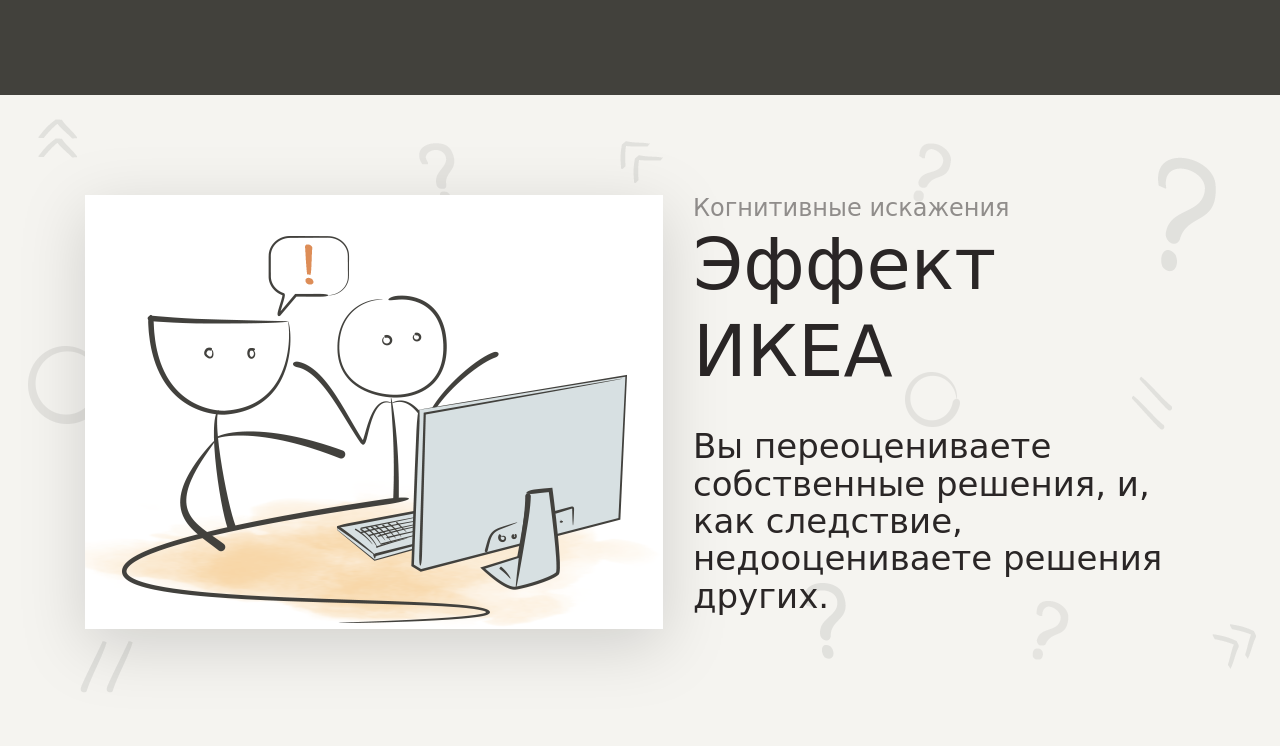
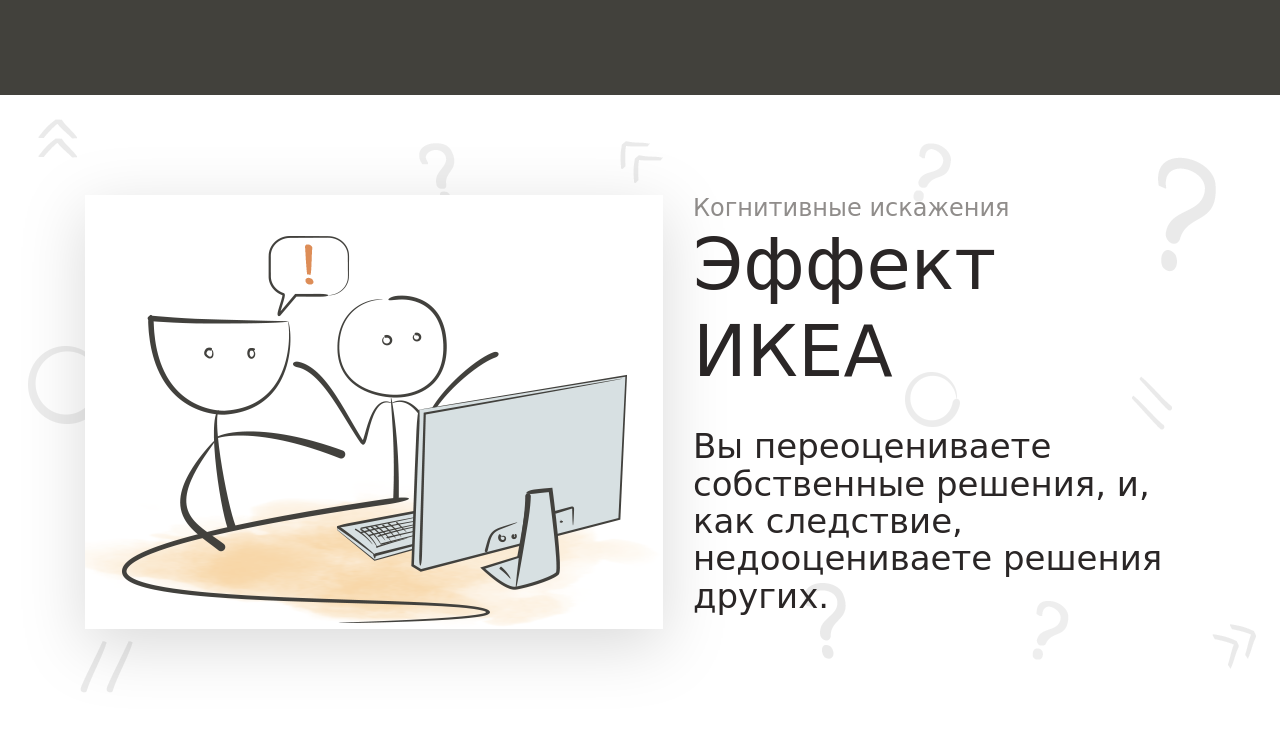
Before and after one commit to leinovladimir/layout-designer-project-lvl1, a website: page src/index.html in a window 1280 px wide. Shown: the part 2569-3315 px from the top of the page. Drawn offline with nearby package versions, Linux system fonts and the light colour scheme; a web font is replaced by a local one.

Commit message:
chang block color

```diff
--- a/src/styles/style.css
+++ b/src/styles/style.css
@@ -202,7 +202,7 @@
     color: var(--light);
 }
 
-section#ikea-effect {
+section .bg {
   background-color: var(--light);
 }
 .two-rows {
```
